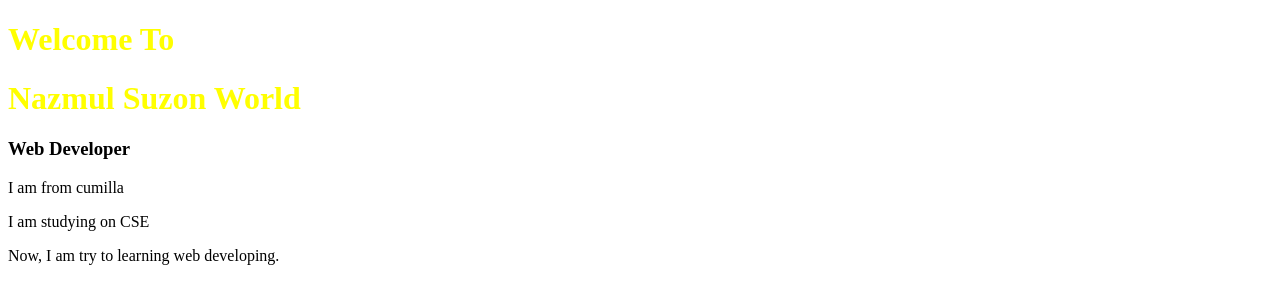
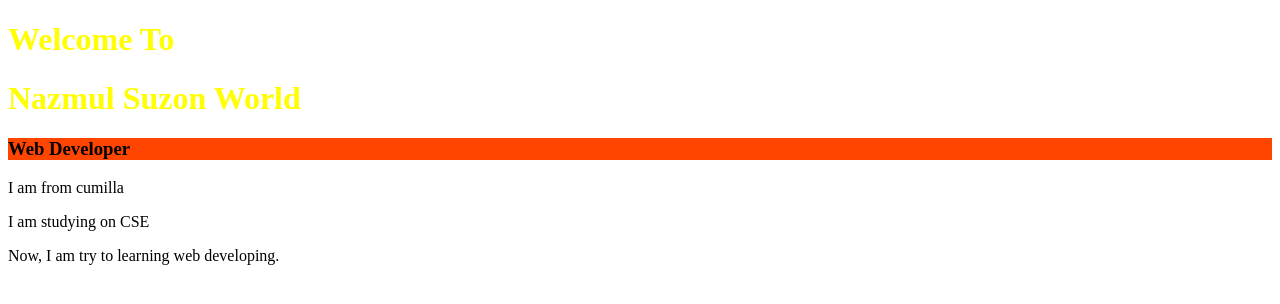
Before and after one commit to NazmulSuzon/my-first-repo, a plain HTML site: page index.html in a window 1280 px wide. Drawn offline with Linux system fonts and the light colour scheme.

Commit message:
color change

```diff
--- a/style.css
+++ b/style.css
@@ -1,3 +1,6 @@
 h1{
     color: yellow;
 }
+h3{
+    background-color: orangered;
+}
```
